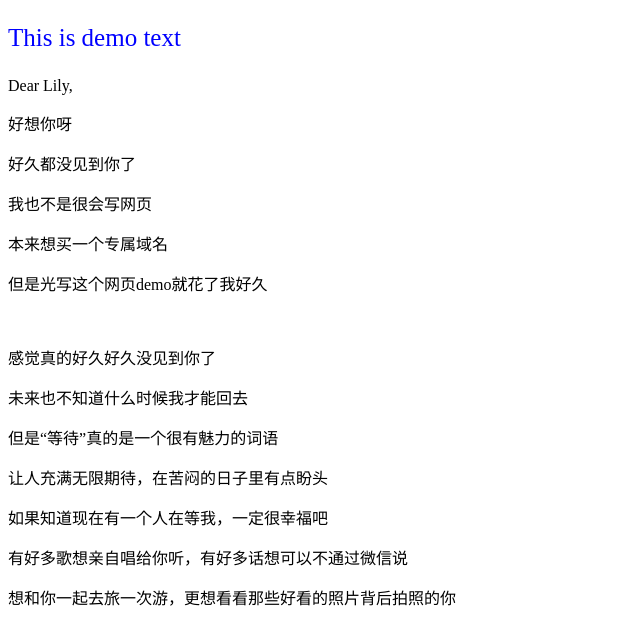
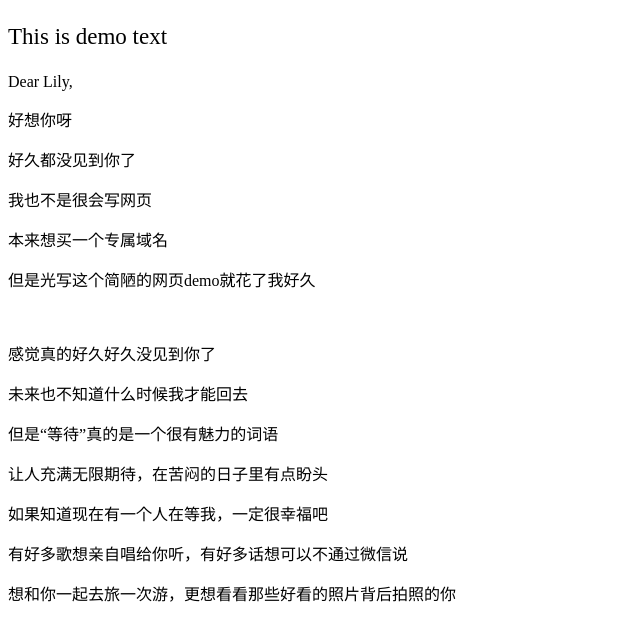
Before and after one commit to hanzining/hanzining.github.io, a plain HTML site: page index.html in a window 1280 px wide. Shown: the part 58-702 px from the top of the page, without its empty margins (0-640 px from the left). Drawn offline with Linux system fonts and the light colour scheme.

Commit message:
Update index.html

```diff
--- a/index.html
+++ b/index.html
@@ -1,12 +1,12 @@
 <h1 style="color:#69b3a2;font-size:40px;">From HZN: </h1>
-<p style="color:blue;font-size:25px;">This is demo text</p>
+<p style="font-size:23px;">This is demo text</p>
 
 <p>Dear Lily,</p>
 <p> 好想你呀 </p>
 <p> 好久都没见到你了 </p>
 <p> 我也不是很会写网页 </p>
 <p> 本来想买一个专属域名 </p>
-<p> 但是光写这个网页demo就花了我好久 </p>
+<p> 但是光写这个简陋的网页demo就花了我好久 </p>
 <p>&nbsp;</p>
 <p> 感觉真的好久好久没见到你了 </p>
 <p> 未来也不知道什么时候我才能回去 </p>
@@ -15,3 +15,4 @@
 <p> 如果知道现在有一个人在等我，一定很幸福吧 </p>
 <p> 有好多歌想亲自唱给你听，有好多话想可以不通过微信说 </p>
 <p> 想和你一起去旅一次游，更想看看那些好看的照片背后拍照的你 </p>
+<p>&nbsp;</p>
```
